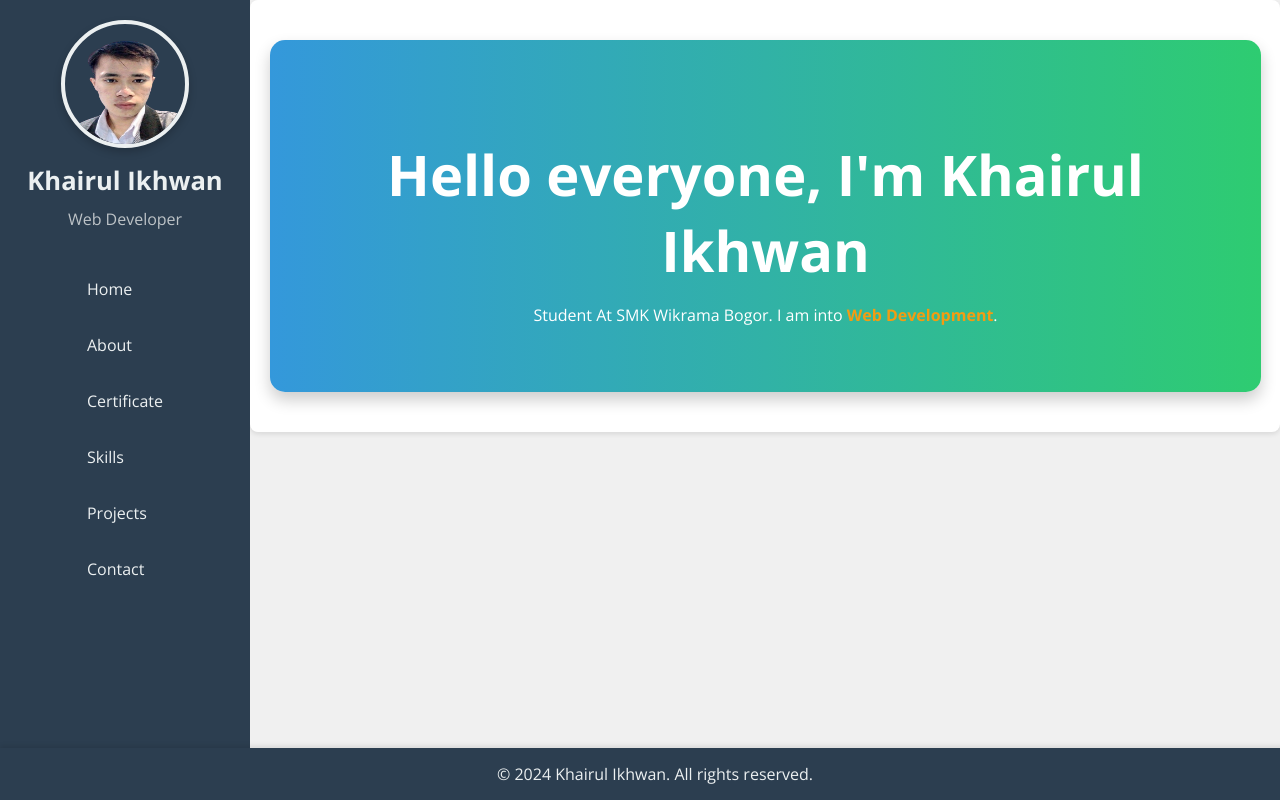
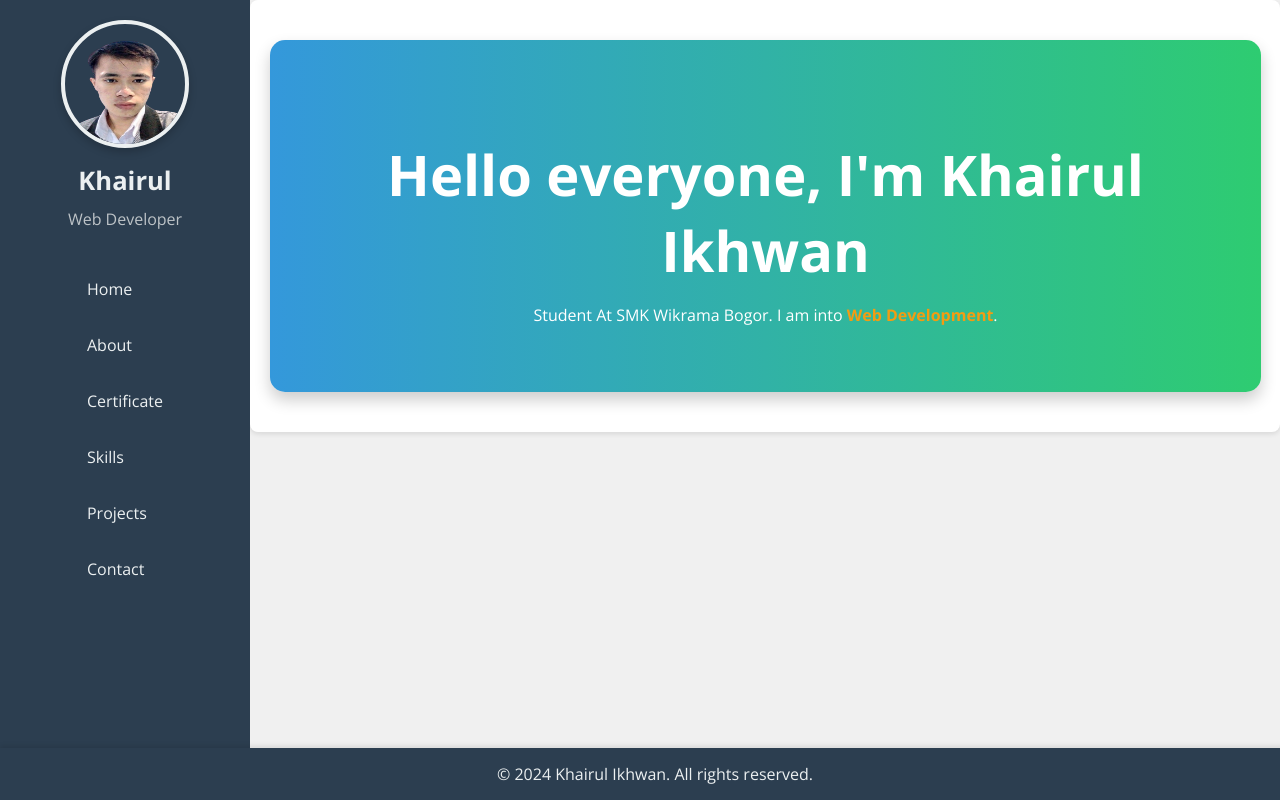
Before and after one commit to khairull7/khai-s-portfolio, a plain HTML site: page index.html in a window 1280 px wide. Drawn offline with nearby package versions, Linux system fonts and the light colour scheme.

Commit message:
update portfolio khai's

```diff
--- a/index.html
+++ b/index.html
@@ -3,7 +3,7 @@
 <head>
     <meta charset="UTF-8">
     <meta name="viewport" content="width=device-width, initial-scale=1.0">
-    <title>Portfolio - Khairul Ikhwan</title>
+    <title> Khai's-Portfolio </title>
     <link rel="stylesheet" href="styles.css">
     <link href="https://fonts.googleapis.com/css2?family=Open+Sans:wght@300;400;600;700&display=swap" rel="stylesheet">
 </head>
@@ -11,7 +11,7 @@
     <aside class="sidebar">
         <div class="profile">
             <img src="assets/img/khrlremove.png" alt="Profile Photo">
-            <h2>Khairul Ikhwan</h2>
+            <h2>Khairul</h2>
             <p>Web Developer</p>
         </div>
         <nav>
```
